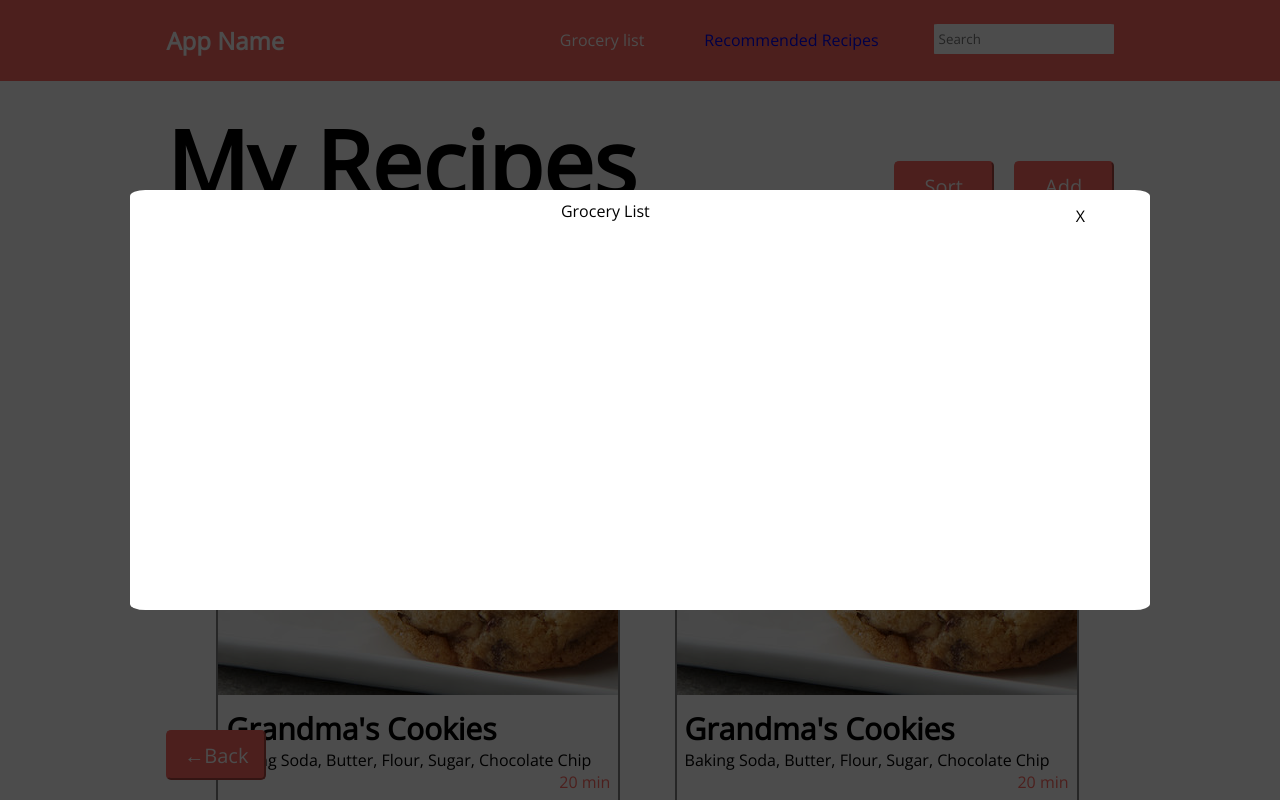
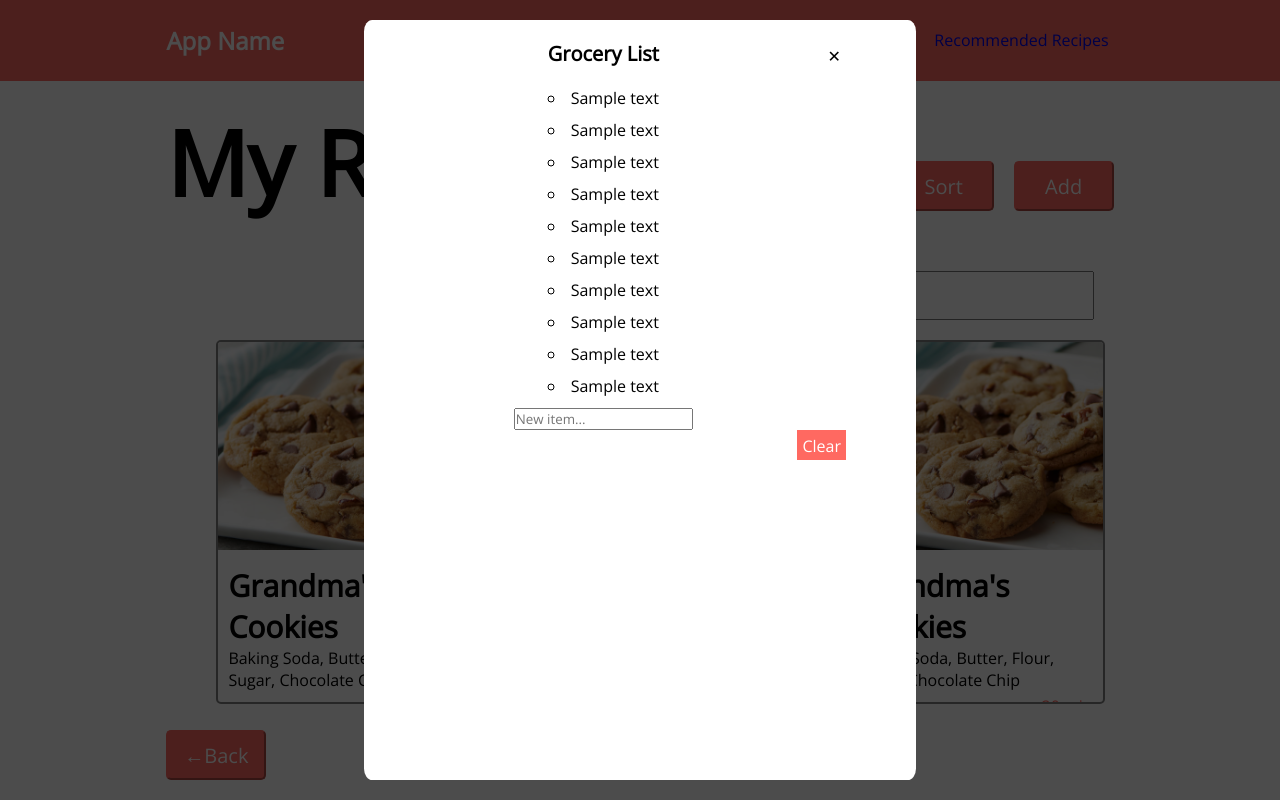
Before and after one commit to cse110-fa21-group14/cse110-fa21-group14, a plain HTML site: page Recipe Code/index.html in a window 1280 px wide. Both pictures are taken after a click on the button "Grocery list". Shown: the top 800 px of the page. Drawn offline with nearby package versions, Linux system fonts and the light colour scheme.

Commit message:
Moved search bar

```diff
--- a/Recipe Code/index.html
+++ b/Recipe Code/index.html
@@ -13,7 +13,7 @@
         <header>
             <section id="main-bar">
                 <h1 id="site-name">App Name</h1>
-                <input type="text" id="search-bar" class="float-right" placeholder="Search">
+
                 <button id="recommended-recipes" class="float-right"><a href="recommended.html">Recommended Recipes</a></button>
                 <button id="grocery-list-button" class="float-right" onclick="popOpen()">Grocery list</button>
 
@@ -27,8 +27,26 @@
                 </script>
                 <div id="grocery-list-overlay">
                     <div id='grocery-list-popup'>
-                        <button id="grocery-list-close" class="float-right" onclick="popClose()">X</button>
-                        <p id="grocery-list-title">Grocery List</p>
+                        <button id="grocery-list-close" class="float-right" onclick="popClose()">&#x2715</button>
+                        <div id="grocery-list-content">
+                            <p id="grocery-list-title">Grocery List</p>
+                            <ul id="grocery-list">
+                                <li> Sample text</li>
+                                <li> Sample text</li>
+                                <li> Sample text</li>
+                                <li> Sample text</li>
+                                <li> Sample text</li>
+                                <li> Sample text</li>
+                                <li> Sample text</li>
+                                <li> Sample text</li>
+                                <li> Sample text</li>
+                                <li> Sample text</li>
+                            </ul>
+
+                            <input type="text" id="new-grocery-item" placeholder="New item...">
+
+                        </div>
+                        <button id="clear-all" class="float-right">Clear</button>
                     </div>
                 </div>
             </section>
@@ -38,7 +56,9 @@
                 <h1 id="page-title">My Recipes</h1>
                 <button id="add-button" class="float-right">Add</button>
                 <button id="sort-button" class="float-right">Sort</button>
+                <input type="text" id="search-bar" class="float-right" placeholder="Search">
             </section>
+
             <section id="recipe-list">
                 <article id="recipe-card-test">
                     <img src="images/cookies.jpg" alt="Recipe image">
@@ -64,6 +84,7 @@
                         <p class="cook-time">20 min</p>
                     </div>
                 </article>
+
             </section>
             <button id="back-button"><span>&#8592</span>Back</button>
 
--- a/Recipe Code/style.css
+++ b/Recipe Code/style.css
@@ -12,9 +12,9 @@ header{
 
 }
 header #main-bar{
-
     margin: 3vh 13vw 3vh;
 }
+
 header .float-right{
     float: right;
     margin-right: 50px;
@@ -22,16 +22,14 @@ header .float-right{
 header #site-name{
     float: left;
     color: white;
-
 }
 
-header #search-bar{
-    margin-right: 0px;
-    height: 30px;
-    border-radius: 2%;
-    border: none;
-    outline: none;
-    padding-left: 5px;
+header #recommended-recipes{
+    margin-right: 0;
+}
+
+header #my-recipes{
+  margin-right: 0;
 }
 
 header button{
@@ -56,8 +54,8 @@ header button:hover{
 
 /*Grocery list button in header */
 header #grocery-list-popup{
-    width: 1000px;
-    height: 400px;
+    width: 40vw;
+    height: 90vh;
     overflow: auto;
     background-color: White;
     display: block;
@@ -67,12 +65,10 @@ header #grocery-list-popup{
     transform: translate(-50%, -50%);
     z-index: 1;
     border-radius: 1.5%;
-    padding: 10px;
+    padding: 20px;
 }
 
-header #grocery-list-title{
-    text-align: center;
-}
+
 header #grocery-list-close{
     background-color: white;
     color: black;
@@ -85,18 +81,35 @@ header #grocery-list-overlay{
     width: 100vw;
     height: 100vh;
     background: rgba(0, 0, 0, 0.7);
-    z-index: 9;
+    z-index: 3;
     display: none;
 }
 header #grocery-list-overlay.show{
     display: block;
+}
+header #grocery-list-content{
+    text-align: center;
+}
+header #grocery-list-title{
+  font-size: 20px;
+  font-weight: 700;
+}
+
+header #grocery-list{
+  padding-top: 20px;
+
+  list-style-position: inside;
+  list-style-type: circle;
+}
+
+header #grocery-list li{
+  padding-bottom: 10px;
 }
 
 
 /* Main (Recipes page) */
 main{
   margin: 5vh 13vw 5vh;
-
 }
 
 main #sort-button{
@@ -117,9 +130,8 @@ main button:hover{
   cursor:pointer;
   background-color: white;
   color: #ff6961;
+}
 
-
-}
 main .float-right{
   float: right;
 }
@@ -128,7 +140,13 @@ main #page-title{
   font-size: 90px;
   float: left;
 }
-
+main #search-bar{
+  margin-top: 60px;
+  margin-right: 20px;
+  height: 35px;
+  padding: 5px;
+  font-size: 20px;
+}
 main #recipe-page-info{
   display: inline-flexbox;
   position: relative;
@@ -148,19 +166,24 @@ main #recipe-list{
 main #recipe-list article{
   display: inline-block;
   margin-left: 50px;
-}
-main #recipe-list article{
-  width: 400px;
+  width: 20vw;
+  height: 45vh;
+
 }
 
+main article img{
+  object-fit: contain;
+  height: 26vh;
+
+}
 main #recipe-card-test{
   border: 2px solid gray;
   border-radius: 5px;
-  height: 560px;
 }
 
 main #recipe-text{
-  margin: 8px;
+  margin: 10px;;
+
 }
 
 main .recipe-title{
@@ -171,4 +194,5 @@ main .recipe-title{
 main .cook-time{
   float: right;
   color: #ff6961;
+  padding-top: 0.5vh;
 }
```
Also changed, not shown: Recipe Code/recommended.html (+35 -2 lines).
